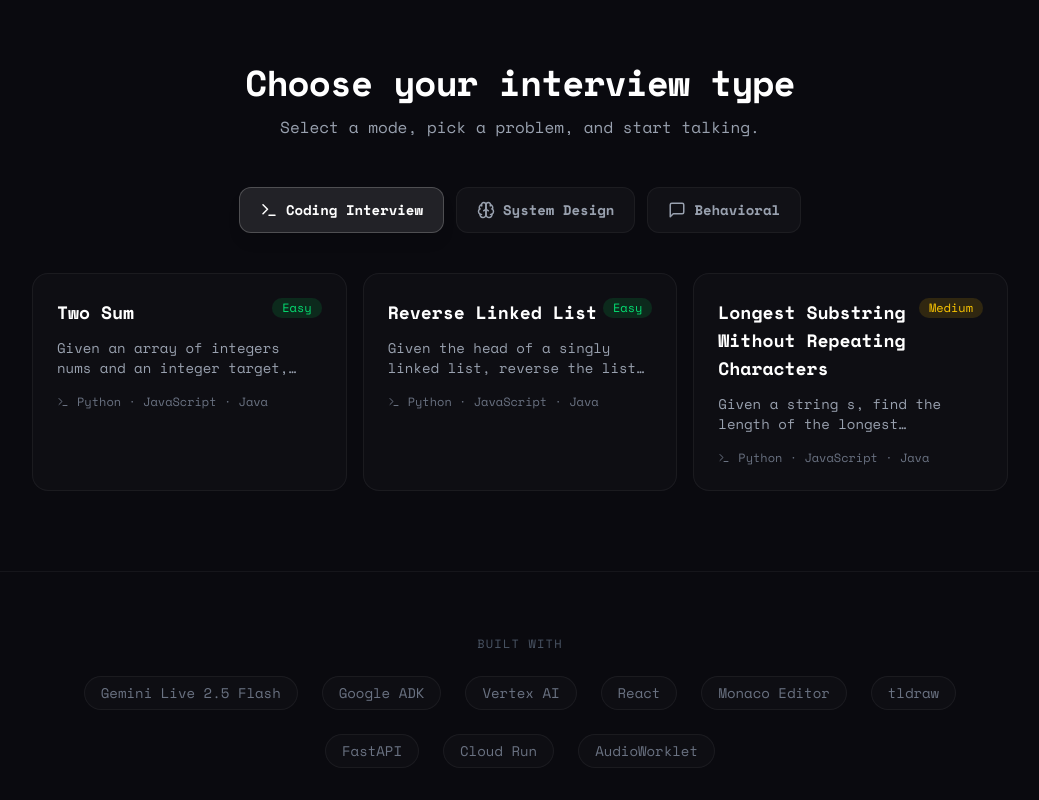
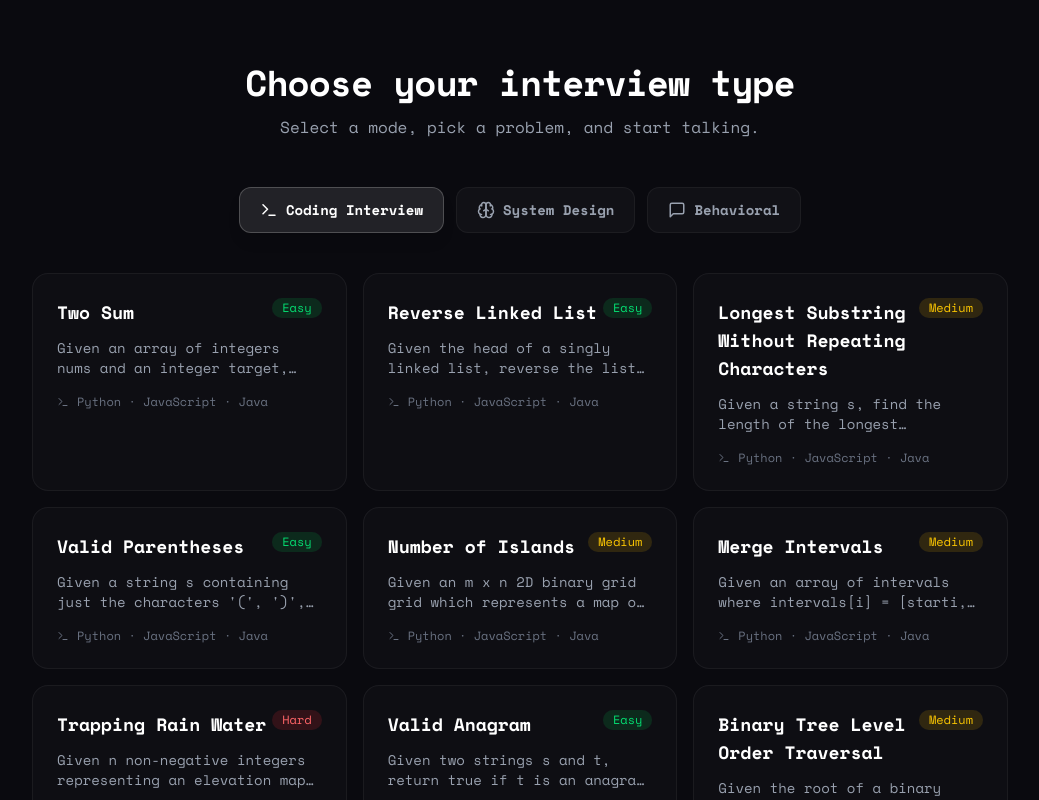
Before and after one commit to ChristChad-mv/mockInterview.ai, a React (Vite) app in the folder frontend/: page / in a window 1280 px wide. Shown: the part 2000-2800 px from the top of the page, without its empty margins (120-1159 px from the left). Built offline with nearby package versions, Linux system fonts and the light colour scheme; the HTML template or start-up script is replaced by a standard one.

Commit message:
feat: add more coding problems (Valid Parentheses, Number of Islands, Merge Intervals, Trapping Rain Water, Valid Anagram, Binary Tree Level Order Traversal, and Course Schedule)

```diff
--- a/frontend/src/data/problems.ts
+++ b/frontend/src/data/problems.ts
@@ -161,4 +161,300 @@ function lengthOfLongestSubstring(s) {
 `,
     },
   },
+  {
+    id: 'valid-parentheses',
+    title: 'Valid Parentheses',
+    difficulty: 'Easy',
+    description: `Given a string s containing just the characters '(', ')', '{', '}', '[' and ']', determine if the input string is valid.
+
+An input string is valid if:
+1. Open brackets must be closed by the same type of brackets.
+2. Open brackets must be closed in the correct order.
+3. Every close bracket has a corresponding open bracket of the same type.`,
+    examples: [
+      { input: 's = "()"', output: 'true' },
+      { input: 's = "()[]{}"', output: 'true' },
+      { input: 's = "(]"', output: 'false' },
+    ],
+    starterCode: {
+      python: `class Solution:
+    def isValid(self, s: str) -> bool:
+        # Write your solution here
+        pass
+`,
+      javascript: `/**
+ * @param {string} s
+ * @return {boolean}
+ */
+function isValid(s) {
+
+}
+`,
+      java: `class Solution {
+    public boolean isValid(String s) {
+        // Write your solution here
+
+    }
+}
+`,
+    },
+  },
+  {
+    id: 'number-of-islands',
+    title: 'Number of Islands',
+    difficulty: 'Medium',
+    description: `Given an m x n 2D binary grid grid which represents a map of '1's (land) and '0's (water), return the number of islands.
+
+An island is surrounded by water and is formed by connecting adjacent lands horizontally or vertically. You may assume all four edges of the grid are all surrounded by water.`,
+    examples: [
+      {
+        input: 'grid = [["1","1","1","1","0"],["1","1","0","1","0"],["1","1","0","0","0"],["0","0","0","0","0"]]',
+        output: '1',
+      },
+      {
+        input: 'grid = [["1","1","0","0","0"],["1","1","0","0","0"],["0","0","1","0","0"],["0","0","0","1","1"]]',
+        output: '3',
+      },
+    ],
+    starterCode: {
+      python: `class Solution:
+    def numIslands(self, grid: list[list[str]]) -> int:
+        # Write your solution here
+        pass
+`,
+      javascript: `/**
+ * @param {character[][]} grid
+ * @return {number}
+ */
+function numIslands(grid) {
+
+}
+`,
+      java: `class Solution {
+    public int numIslands(char[][] grid) {
+        // Write your solution here
+
+    }
+}
+`,
+    },
+  },
+  {
+    id: 'merge-intervals',
+    title: 'Merge Intervals',
+    difficulty: 'Medium',
+    description: `Given an array of intervals where intervals[i] = [starti, endi], merge all overlapping intervals, and return an array of the non-overlapping intervals that cover all the intervals in the input.`,
+    examples: [
+      {
+        input: 'intervals = [[1,3],[2,6],[8,10],[15,18]]',
+        output: '[[1,6],[8,10],[15,18]]',
+        explanation: 'Since intervals [1,3] and [2,6] overlap, merge them into [1,6].',
+      },
+      {
+        input: 'intervals = [[1,4],[4,5]]',
+        output: '[[1,5]]',
+        explanation: 'Intervals [1,4] and [4,5] are considered overlapping.',
+      },
+    ],
+    starterCode: {
+      python: `class Solution:
+    def merge(self, intervals: list[list[int]]) -> list[list[int]]:
+        # Write your solution here
+        pass
+`,
+      javascript: `/**
+ * @param {number[][]} intervals
+ * @return {number[][]}
+ */
+function merge(intervals) {
+
+}
+`,
+      java: `class Solution {
+    public int[][] merge(int[][] intervals) {
+        // Write your solution here
+
+    }
+}
+`,
+    },
+  },
+  {
+    id: 'trapping-rain-water',
+    title: 'Trapping Rain Water',
+    difficulty: 'Hard',
+    description: `Given n non-negative integers representing an elevation map where the width of each bar is 1, compute how much water it can trap after raining.`,
+    examples: [
+      {
+        input: 'height = [0,1,0,2,1,0,1,3,2,1,2,1]',
+        output: '6',
+        explanation: 'The above elevation map is represented by array [0,1,0,2,1,0,1,3,2,1,2,1]. In this case, 6 units of rain water are being trapped.',
+      },
+      {
+        input: 'height = [4,2,0,3,2,5]',
+        output: '9',
+      },
+    ],
+    starterCode: {
+      python: `class Solution:
+    def trap(self, height: list[int]) -> int:
+        # Write your solution here
+        pass
+`,
+      javascript: `/**
+ * @param {number[]} height
+ * @return {number}
+ */
+function trap(height) {
+
+}
+`,
+      java: `class Solution {
+    public int trap(int[] height) {
+        // Write your solution here
+
+    }
+}
+`,
+    },
+  },
+  {
+    id: 'valid-anagram',
+    title: 'Valid Anagram',
+    difficulty: 'Easy',
+    description: `Given two strings s and t, return true if t is an anagram of s, and false otherwise.
+
+An Anagram is a word or phrase formed by rearranging the letters of a different word or phrase, typically using all the original letters exactly once.`,
+    examples: [
+      { input: 's = "anagram", t = "nagaram"', output: 'true' },
+      { input: 's = "rat", t = "car"', output: 'false' },
+    ],
+    starterCode: {
+      python: `class Solution:
+    def isAnagram(self, s: str, t: str) -> bool:
+        # Write your solution here
+        pass
+`,
+      javascript: `/**
+ * @param {string} s
+ * @param {string} t
+ * @return {boolean}
+ */
+function isAnagram(s, t) {
+
+}
+`,
+      java: `class Solution {
+    public boolean isAnagram(String s, String t) {
+        // Write your solution here
+
+    }
+}
+`,
+    },
+  },
+  {
+    id: 'level-order-traversal',
+    title: 'Binary Tree Level Order Traversal',
+    difficulty: 'Medium',
+    description: `Given the root of a binary tree, return the level order traversal of its nodes' values. (i.e., from left to right, level by level).`,
+    examples: [
+      {
+        input: 'root = [3,9,20,null,null,15,7]',
+        output: '[[3],[9,20],[15,7]]',
+      },
+      {
+        input: 'root = [1]',
+        output: '[[1]]',
+      },
+    ],
+    starterCode: {
+      python: `# Definition for a binary tree node.
+# class TreeNode:
+#     def __init__(self, val=0, left=None, right=None):
+#         self.val = val
+#         self.left = left
+#         self.right = right
+class Solution:
+    def levelOrder(self, root: 'TreeNode | None') -> list[list[int]]:
+        # Write your solution here
+        pass
+`,
+      javascript: `/**
+ * Definition for a binary tree node.
+ * function TreeNode(val, left, right) {
+ *     this.val = (val===undefined ? 0 : val)
+ *     this.left = (left===undefined ? null : left)
+ *     this.right = (right===undefined ? null : right)
+ * }
+ */
+/**
+ * @param {TreeNode} root
+ * @return {number[][]}
+ */
+function levelOrder(root) {
+
+}
+`,
+      java: `/**
+ * Definition for a binary tree node.
+ * public class TreeNode {
+ *     int val;
+ *     TreeNode left;
+ *     TreeNode right;
+ *     TreeNode() {}
+ *     TreeNode(int val) { this.val = val; }
+ *     TreeNode(int val, TreeNode left, TreeNode right) {
+ *         this.val = val;
+ *         this.left = left;
+ *         this.right = right;
+ *     }
+ * }
+ */
+class Solution {
+    public List<List<Integer>> levelOrder(TreeNode root) {
+        // Write your solution here
+
+    }
+}
+`,
+    },
+  },
+  {
+    id: 'course-schedule',
+    title: 'Course Schedule',
+    difficulty: 'Medium',
+    description: `There are a total of numCourses courses you have to take, labeled from 0 to numCourses - 1. You are given an array prerequisites where prerequisites[i] = [ai, bi] indicates that you must take course bi first if you want to take course ai.
+
+For example, the pair [0, 1], indicates that to take course 0 you must first take course 1.
+
+Return true if you can finish all courses. Otherwise, return false.`,
+    examples: [
+      { input: 'numCourses = 2, prerequisites = [[1,0]]', output: 'true' },
+      { input: 'numCourses = 2, prerequisites = [[1,0],[0,1]]', output: 'false' },
+    ],
+    starterCode: {
+      python: `class Solution:
+    def canFinish(self, numCourses: int, prerequisites: list[list[int]]) -> bool:
+        # Write your solution here
+        pass
+`,
+      javascript: `/**
+ * @param {number} numCourses
+ * @param {number[][]} prerequisites
+ * @return {boolean}
+ */
+function canFinish(numCourses, prerequisites) {
+
+}
+`,
+      java: `class Solution {
+    public boolean canFinish(int numCourses, int[][] prerequisites) {
+        // Write your solution here
+
+    }
+}
+`,
+    },
+  },
 ];
```
